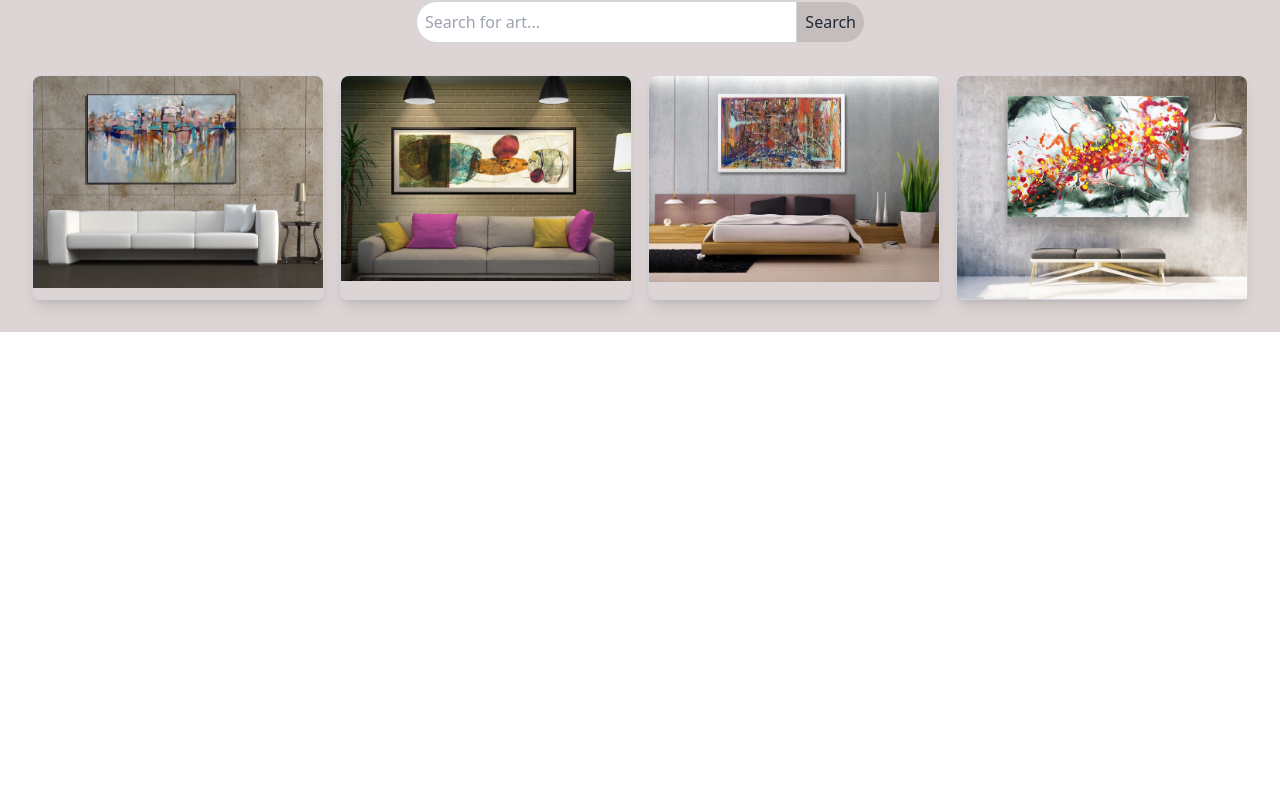
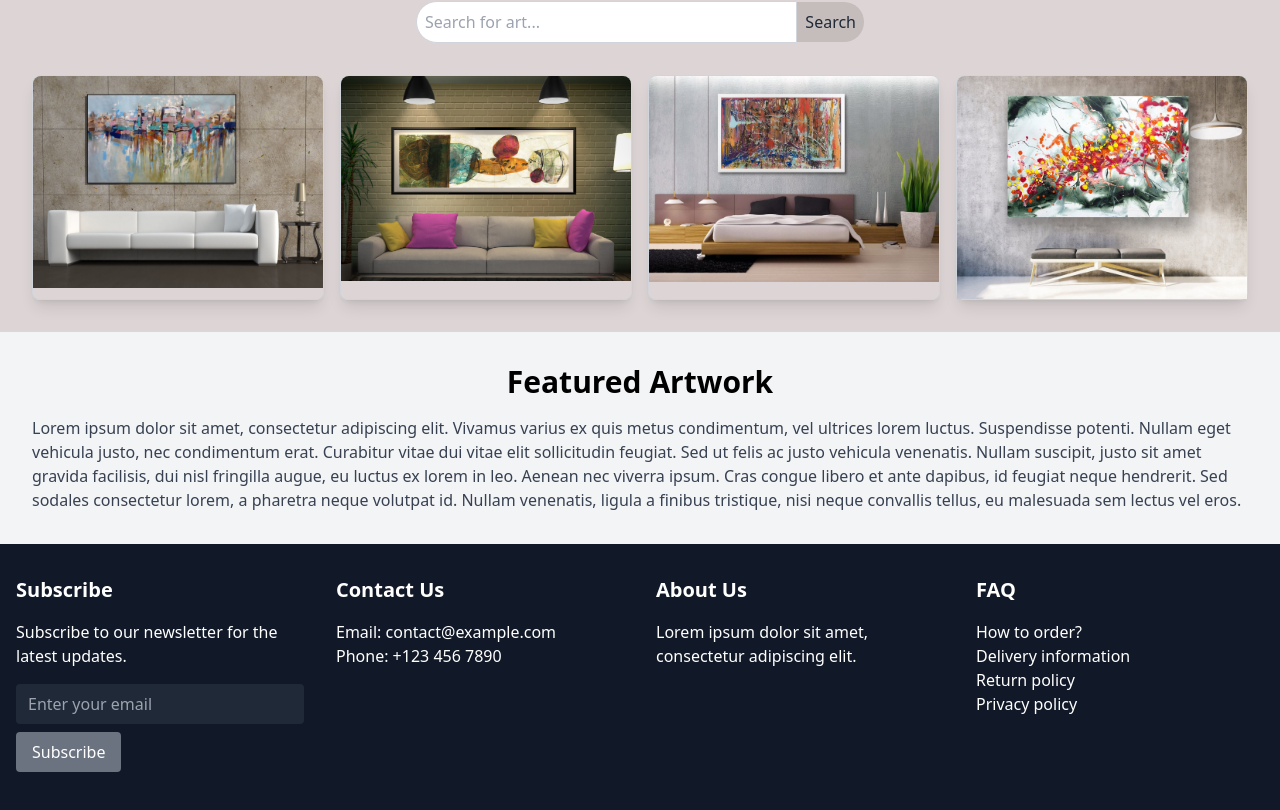
Before and after one commit to LSanjyan/LilSanj-Shop-Mern, a React (Create React App) app in the folder frotend/: page / in a window 1280 px wide. Shown: the part 636-1446 px from the top of the page. Before the commit the page ends 968 px from the top, so only its background shows below. Built offline with nearby package versions, Linux system fonts and the light colour scheme.

Commit message:
next commit

```diff
--- a/frotend/src/pages/Account.js
+++ b/frotend/src/pages/Account.js
@@ -2,7 +2,7 @@ import React from "react";
 
 function Account() {
   return (
-    <div className="w-full h-screen bg-[#ddd5d5] text-white flex justify-center items-center">
+    <div className="w-full h-screen bg-[#ddd5d5] text-black flex justify-center items-center">
       <h2 className="text-3xl">Account</h2>
     </div>
   );
--- a/frotend/src/pages/Home.js
+++ b/frotend/src/pages/Home.js
@@ -99,6 +99,79 @@ function Home() {
           </div>
         </div>
       </section>
+      {/* Additional content section */}
+      <section className="bg-gray-100 p-8">
+        <h1 className="text-3xl font-bold mb-4 text-center flex justify-center">
+          Featured Artwork
+        </h1>
+        <p className="text-gray-700">
+          Lorem ipsum dolor sit amet, consectetur adipiscing elit. Vivamus
+          varius ex quis metus condimentum, vel ultrices lorem luctus.
+          Suspendisse potenti. Nullam eget vehicula justo, nec condimentum erat.
+          Curabitur vitae dui vitae elit sollicitudin feugiat. Sed ut felis ac
+          justo vehicula venenatis. Nullam suscipit, justo sit amet gravida
+          facilisis, dui nisl fringilla augue, eu luctus ex lorem in leo. Aenean
+          nec viverra ipsum. Cras congue libero et ante dapibus, id feugiat
+          neque hendrerit. Sed sodales consectetur lorem, a pharetra neque
+          volutpat id. Nullam venenatis, ligula a finibus tristique, nisi neque
+          convallis tellus, eu malesuada sem lectus vel eros.
+        </p>
+      </section>
+      <footer className="bg-gray-900 text-white py-8">
+        <div className="container mx-auto flex flex-wrap">
+          <div className="w-full md:w-1/3 lg:w-1/4 px-4 mb-8">
+            <h3 className="text-xl font-semibold mb-4">Subscribe</h3>
+            <p>Subscribe to our newsletter for the latest updates.</p>
+            <div className="mt-4">
+              <input
+                type="email"
+                placeholder="Enter your email"
+                className="bg-gray-800 text-white rounded py-2 px-3 w-full"
+              />
+              <button className="bg-gray-500 hover:bg-gray-600 text-white py-2 px-4 mt-2 rounded">
+                Subscribe
+              </button>
+            </div>
+          </div>
+          <div className="w-full md:w-1/3 lg:w-1/4 px-4 mb-8">
+            <h3 className="text-xl font-semibold mb-4">Contact Us</h3>
+            <p>Email: contact@example.com</p>
+            <p>Phone: +123 456 7890</p>
+          </div>
+          <div className="w-full md:w-1/3 lg:w-1/4 px-4 mb-8">
+            <h3 className="text-xl font-semibold mb-4">About Us</h3>
+            <p>Lorem ipsum dolor sit amet, consectetur adipiscing elit.</p>
+          </div>
+          <div className="w-full md:w-1/3 lg:w-1/4 px-4 mb-8">
+            <h3 className="text-xl font-semibold mb-4">FAQ</h3>
+            <ul>
+              <li>
+                <a href="#">How to order?</a>
+              </li>
+              <li>
+                <a href="#">Delivery information</a>
+              </li>
+              <li>
+                <a href="#">Return policy</a>
+              </li>
+              <li>
+                <a href="#">Privacy policy</a>
+              </li>
+            </ul>
+          </div>
+        </div>
+        <div className="container mx-auto mt-8 flex justify-center">
+          <a href="#" className="mr-4 text-white hover:text-gray-500">
+            <i className="fab fa-facebook fa-2x"></i>
+          </a>
+          <a href="#" className="mr-4 text-white hover:text-gray-500">
+            <i className="fab fa-twitter fa-2x"></i>
+          </a>
+          <a href="#" className="text-white hover:text-red-500">
+            <i className="fab fa-instagram fa-2x"></i>
+          </a>
+        </div>
+      </footer>
     </div>
   );
 }
--- a/frotend/src/pages/ItemDetails.js
+++ b/frotend/src/pages/ItemDetails.js
@@ -5,15 +5,20 @@ function ItemDetails() {
   const { index } = useParams();
 
   const itemDetails = {
-    1: {
+    0: {
       name: "Item 1",
       size: "Medium",
       price: "700.00",
     },
-    2: {
+    1: {
       name: "Item 11",
       size: "Medium",
       price: "300.00",
+    },
+    2: {
+      name: "Item 3",
+      size: "Medium",
+      price: "500.00",
     },
     3: {
       name: "Item 3",
```
